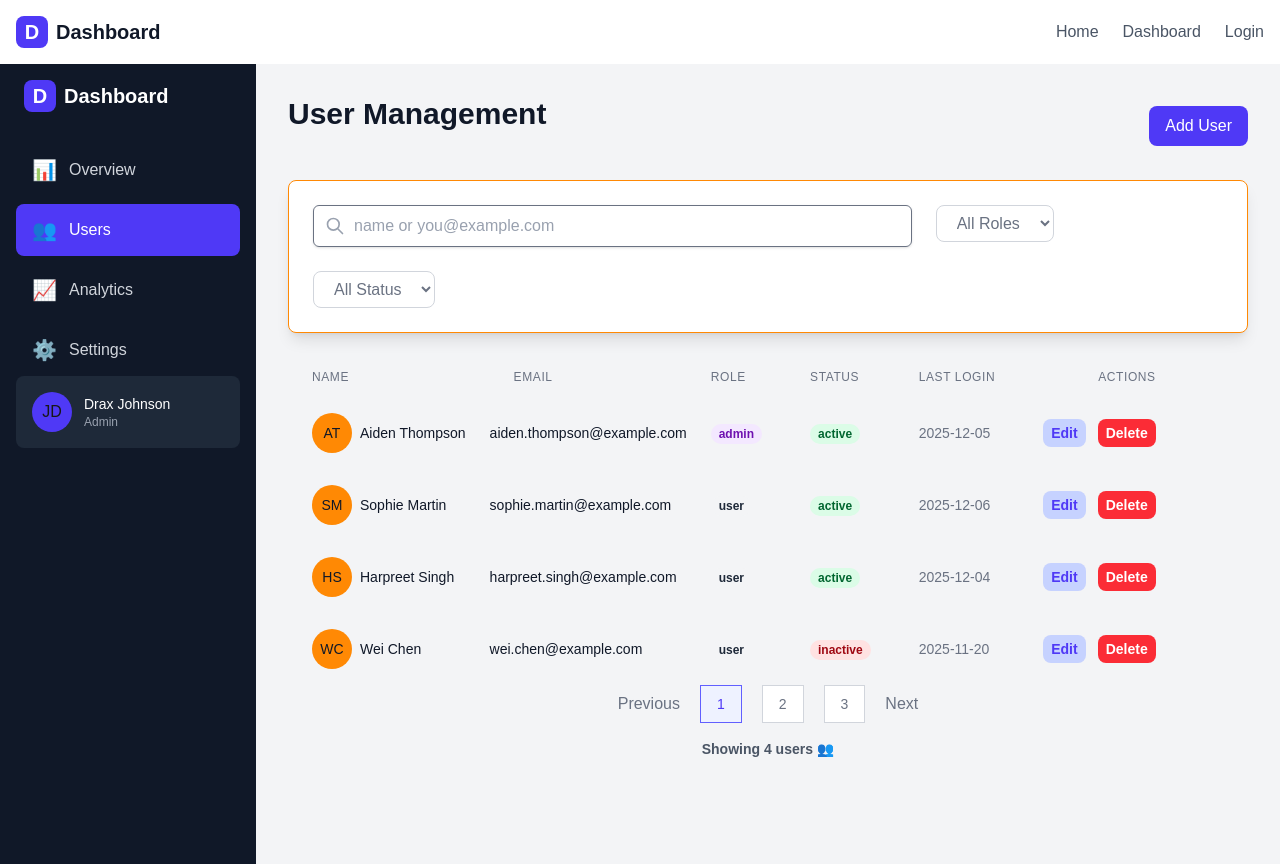
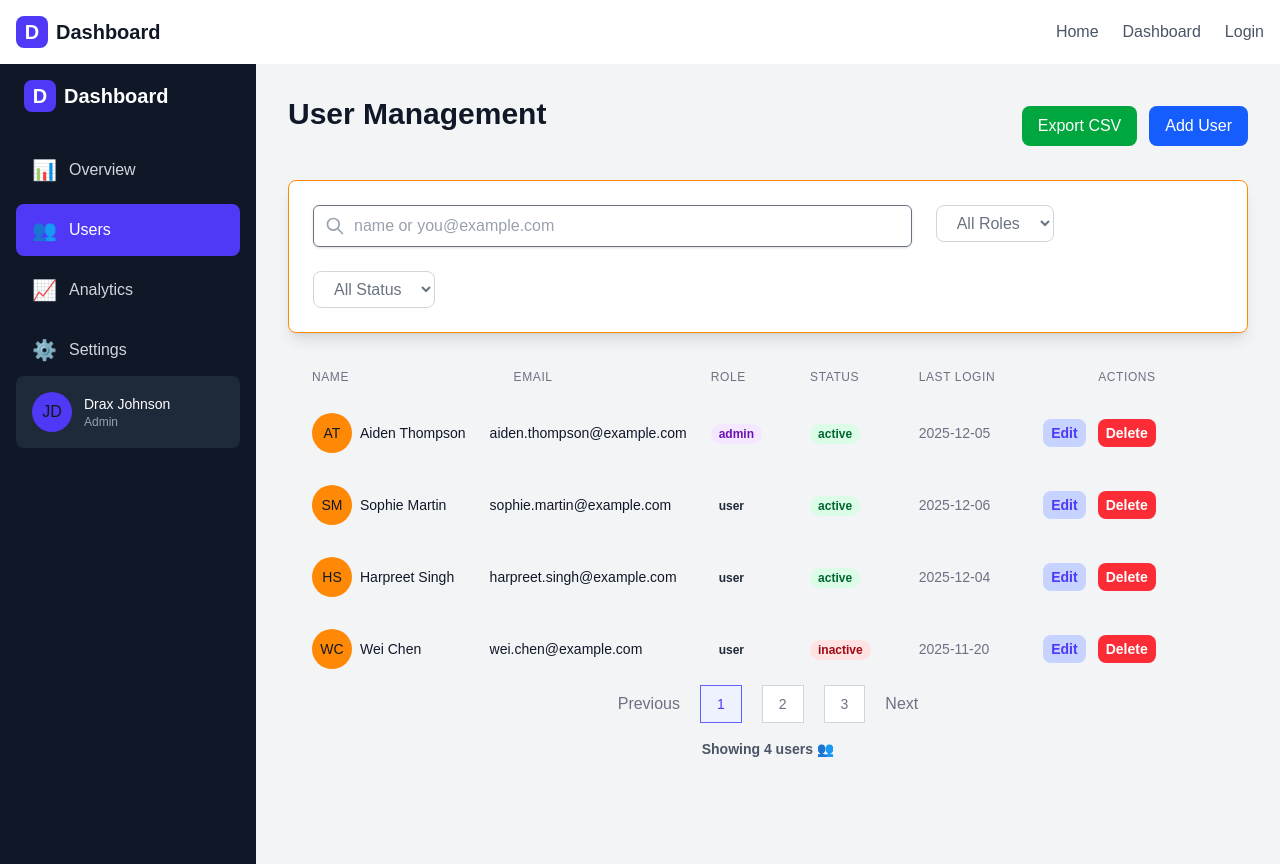
Before and after one commit to sshivanshh2/saas-admin-dashboard, a Next.js app: page /dashboard/users in a window 1280 px wide. Built offline with nearby package versions, Linux system fonts and the light colour scheme.

Commit message:
feat: add csv export on users page

```diff
--- a/app/dashboard/users/page.jsx
+++ b/app/dashboard/users/page.jsx
@@ -1,6 +1,7 @@
 'use client'
 import {useState, useEffect} from 'react'
 import SearchInput from '@/app/components/SearchInput'
+import { exportToCSV } from '@/lib/utils/csvExport'
 
 export default function UsersPage() {
     const [users, setUsers] = useState([])
@@ -54,6 +55,15 @@ export default function UsersPage() {
         fetchUsers()
     },[searchTerm, userRole, userStatus, currentPage])
 
+    const handleExport = () => {
+        // Generate filename with timestamp
+        const timestamp = new Date().toISOString().split('T')[0] // only the date
+        const filename = `users-export-${timestamp}.csv`
+
+        // Export
+        exportToCSV(users, filename)
+    }
+
     // showing a nice spinner while the data is being fetched
     if(loading && users.length === 0){
         return(
@@ -80,7 +90,14 @@ export default function UsersPage() {
     <div className="p-8">
         <div className='flex items-center justify-between mb-6'>
             <h1 className="text-3xl font-bold text-gray-900 mb-6"> User Management </h1>
-            <button className="px-4 py-2 bg-indigo-600 text-white rounded-lg hover:bg-indigo-700 hover:cursor-pointer transition-colors">Add User</button>
+            <div className='flex gap-3'>
+            <button
+                onClick={handleExport}
+                disabled={users.length === 0}
+                className="px-4 py-2 bg-green-600 text-white rounded-lg hover:bg-green-700 hover:cursor-pointer transition-colors">
+                    Export CSV</button>
+            <button className="px-4 py-2 bg-blue-600 text-white rounded-lg hover:bg-blue-800 hover:cursor-pointer transition-colors">Add User</button>
+            </div>
         </div>
         <div className="bg-white rounded-lg border border-orange-400 shadow-lg p-6 mb-6">
             <div className="grid grid-cols-1 md:grid-cols-3 gap-4 gap-6">
--- /dev/null
+++ b/lib/utils/csvExport.js
@@ -0,0 +1,51 @@
+// Convert array of objects to CSV string
+export function convertToCSV(data){
+    if (!data || data.length === 0) return ''
+
+    // Get header
+    const headers = Object.keys(data[0])
+
+    // Create CSV header row
+    const csvHeaders = headers.join(',') //return me a string
+
+    // Create CSV data rows
+    const csvRows = data.map((row)=>{
+        return headers.map((header)=>{
+            const value = row[header]
+
+            // Handle values that might contain commas or quotes
+             if (typeof value === 'string' && (value.includes(',') || value.includes('"'))) {
+                return `"${value.replace(/"/g, '""')}"` // Escape quotes
+            }
+
+            return value //as-is
+        }).join(',')
+    })
+    // Combine headers and rows
+    return [csvHeaders, ...csvRows].join('\n')
+}
+
+// Download CSV file
+export function downloadCSV(csvContent, filename = 'export.csv') {
+  // Create blob
+  const blob = new Blob([csvContent], { type: 'text/csv;charset=utf-8;' })
+
+  // Create download link
+  const link = document.createElement('a')
+  const url = URL.createObjectURL(blob)
+
+  link.setAttribute('href', url)
+  link.setAttribute('download', filename) // forces download
+  link.style.visibility = 'hidden'
+
+  // Trigger download
+  document.body.appendChild(link)
+  link.click()
+  document.body.removeChild(link)
+}
+
+// Combined function - convert and download
+export function exportToCSV(data, filename = 'export.csv') {
+  const csvContent = convertToCSV(data)
+  downloadCSV(csvContent, filename)
+}
```
